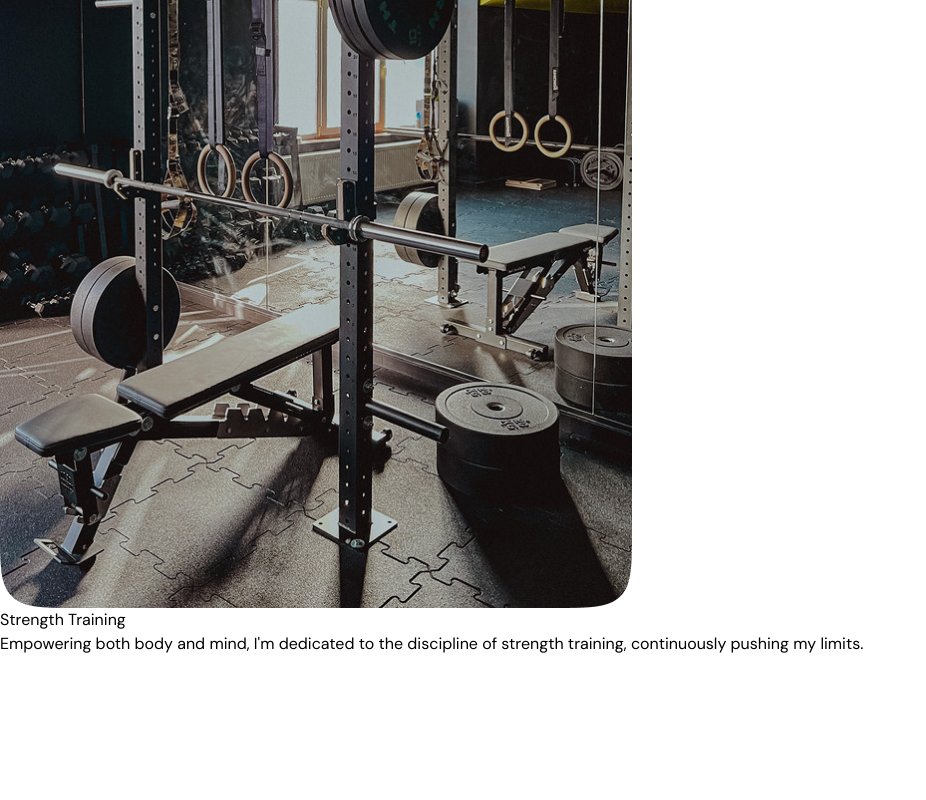
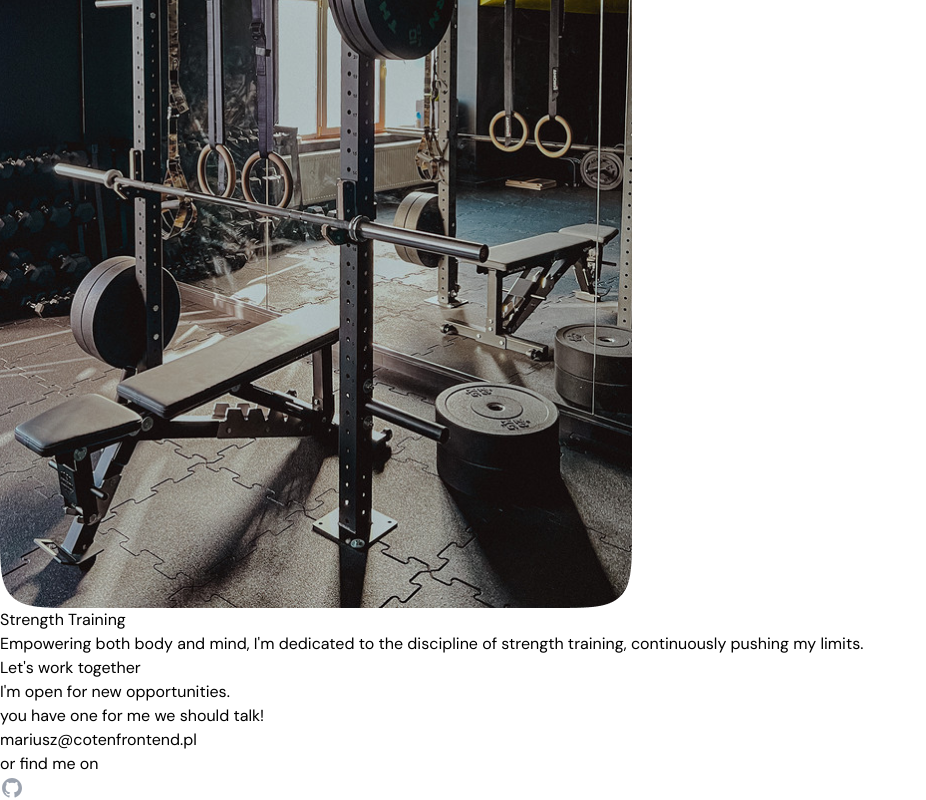
Before and after one commit to mariuszwuteefowicz/portfolio, a website built with Parcel: page src/index.html in a window 1280 px wide. Shown: the part 5160-5960 px from the top of the page, without its empty margins (0-926 px from the left). Before the commit the page ends 5816 px from the top, so only its background shows below. Built offline with nearby package versions, Linux system fonts and the light colour scheme.

Commit message:
add contact markup

```diff
--- a/src/index.html
+++ b/src/index.html
@@ -122,7 +122,17 @@
                     <h3>Strength Training</h3>
                     <p>Empowering both body and mind, I'm dedicated to the discipline of strength training, continuously pushing my limits.</p>
                 </article>
-            </section>
+            </section id="contact">
+            <h2>Let's work together</h2>
+            <p>I'm open for new opportunities. <br> you have one for me we should talk!</p>
+            <section>
+                <a href="mailto:mariusz@cotenfrontend.pl">mariusz@cotenfrontend.pl</a>
+                <p>or find me on</p>
+                <ul>
+                    <li>
+                        <a href="#"><img class="w-6 h-6" src="images/github.svg" alt=""></a>
+                    </li>
+                </ul>
         </main>
 
         <script type="module" src=./main.js></script>
```
Also changed, not shown: src/images/github.svg (added).
